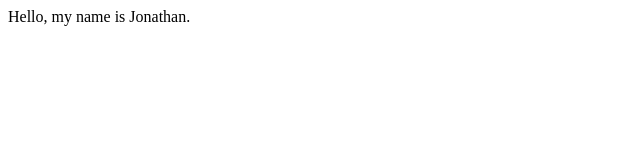
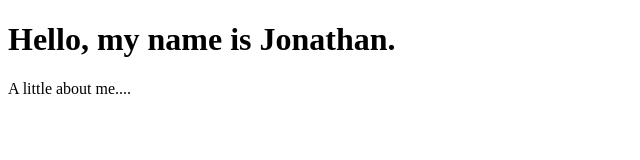
Before and after one commit to Blikone/day-1, a plain HTML site: page index.html in a window 1280 px wide. Shown: the whole page, without its empty margins (0-640 px from the left). Drawn offline with Linux system fonts and the light colour scheme.

Commit message:
adds bio

```diff
--- a/index.html
+++ b/index.html
@@ -5,6 +5,9 @@
     <title>Document</title>
 </head>
 <body>
-    <div>Hello, my name is Jonathan.</div>
+    <div>
+        <h1>Hello, my name is Jonathan.</h1>
+        <p>A little about me....</p>
+    </div>
 </body>
 </html>
```
